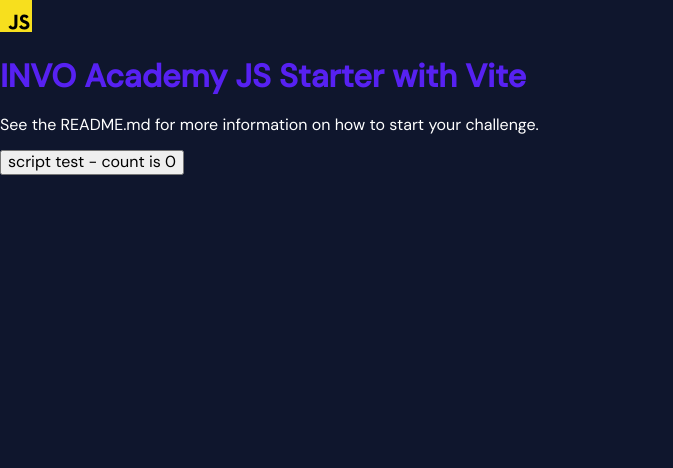
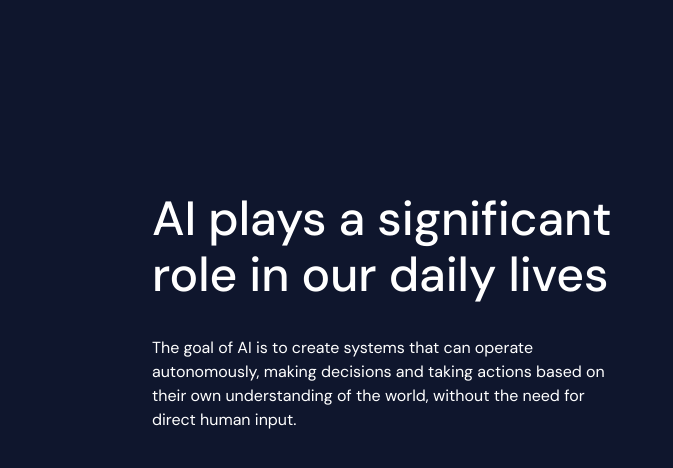
Before and after one commit to flopawc/projekt1, a website built with Vite: page index.html in a window 1280 px wide. Shown: the whole page, without its empty margins (0-673 px from the left). Built offline with nearby package versions, Linux system fonts and the light colour scheme.

Commit message:
my job here is done

```diff
--- a/index.html
+++ b/index.html
@@ -13,19 +13,14 @@
 <body>
   <div id="home-page">
     <div>
-      <img src="/public/images/javascript.svg" class="logo vanilla" alt="JavaScript logo" />
-      <h1>INVO Academy JS Starter with Vite</h1>
-      <p>
-        See the README.md for more information on how to start your challenge.
-      </p>
-      <div class="card">
-        <button id="counter" type="button"></button>
+      <div class="main">
+        <h1>AI plays a significant role in our daily lives</h1>
+        <p>The goal of AI is to create systems that can operate autonomously, making decisions and taking actions based on their own understanding of the world, without the need for direct human input.</p>
+      </div>
       </div>
     </div>
   </div>
-
   <script type="module" src="/src/global-scripts/main.js"></script>
-  <script type="module" src="/src/pages/home-page/scripts/home-page.js"></script>
 </body>
 
 </html>
--- a/src/global-styles/style.scss
+++ b/src/global-styles/style.scss
@@ -5,12 +5,56 @@
 @import "styles/root.scss";
 @import "styles/fonts.scss";
 
+$font-weights:(
+  "regular": 400,
+  "medium": 500,
+);
+
 body {
   background-color: var(--background);
-  font-family: 'DM sans', sans-serif;
+  font-family: 'DM sans';
+  font-style: normal;
   color: var(--color-primary);
 }
 
+.main{
+  top: 159px;
+  left: 152px;
+  gap: 24px;
+  flex-direction: column;
+  justify-content: center;
+  align-self: flex-start;
+  padding: 0px;
+  position: absolute;
+  width: 467px;
+  height: 232px;
+
+  p{
+    font-weight: map-get($map: $font-weights, $key: regular);
+    size: 16px;
+    line-height: 150%;
+
+    }
+
+  h1{
+    font-weight: map-get($map: $font-weights, $key: medium);
+    font-size: 48px;
+    line-height: 117%;
+    letter-spacing: -0.002em;
+    flex: none;
+    order: 0;
+    &:hover {
+      color: yellow;
+    }
+
+  }
+}
+
 p {
-  color: var(--color-on-surface);
+  color: var(--color-primary);
+  font-weight: map-get($map: $font-weights, $key: regular );
 }
+
+h1 {
+  font-weight: map-get($map: $font-weights, $key: medium)
+}
--- a/src/global-styles/styles/root.scss
+++ b/src/global-styles/styles/root.scss
@@ -3,7 +3,7 @@
 /// For examples see Material Design color system: https://m2.material.io/design/color/the-color-system.html
 
 :root {
-    --color-primary: #5721f2;
+    --color-primary: #ffffff;
     --color-on-surface: #ffffff;
     --background: #0F162D;
 }
```
